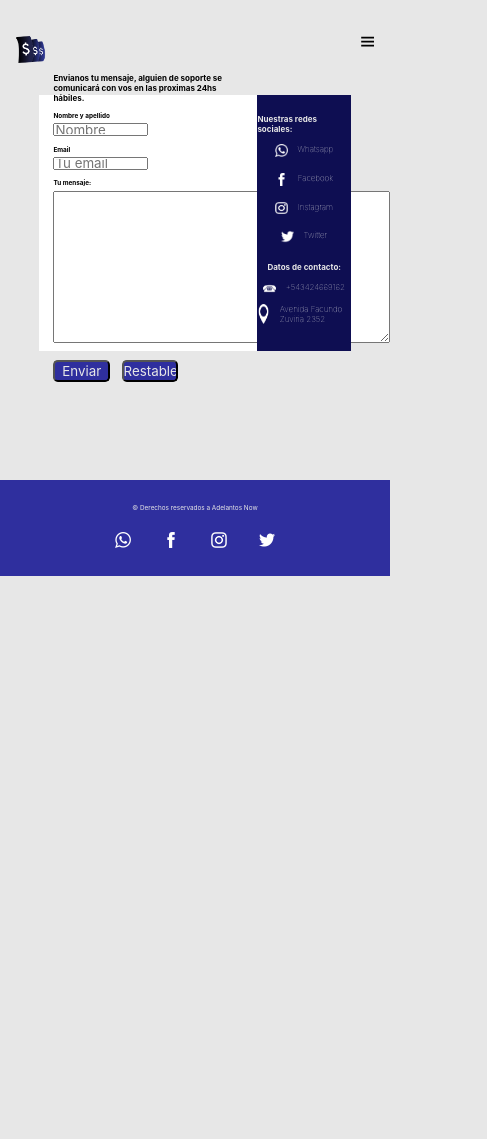
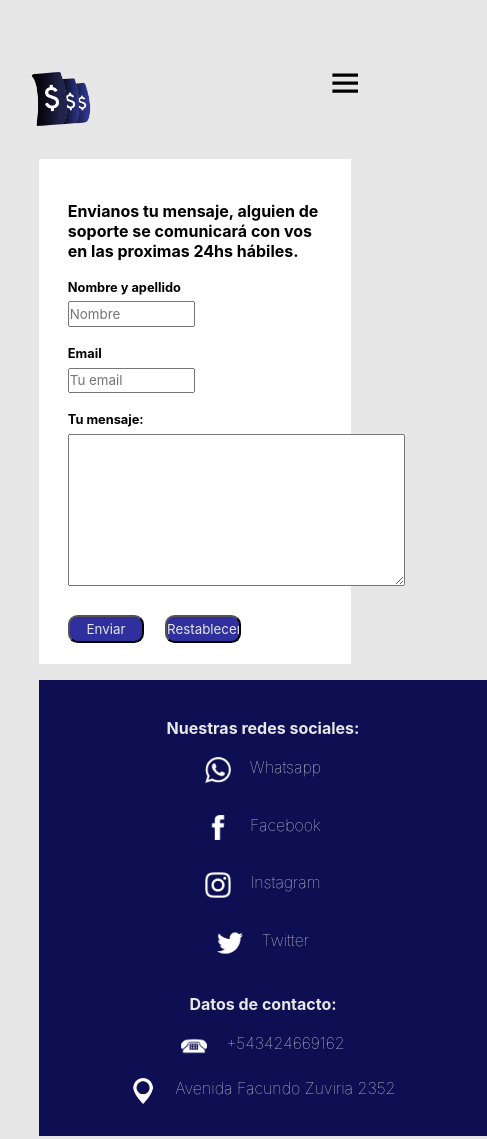
Before and after one commit to franncottet/Web-Adelantosnow_Github, a website: page assets/pages/Contacto.html in a window 390 px wide. Shown: the top 1139 px of the page, 487 px wide, since content can reach past the window. Before the commit the page ends 844 px from the top, so only its background shows below. Drawn offline with Linux system fonts and the light colour scheme.

Commit message:
cambios finales

```diff
--- a/sass/misc/_mediaqueries.scss
+++ b/sass/misc/_mediaqueries.scss
@@ -1,4 +1,6 @@
 /* MEDIA QUERIES */
+
+
 
 @media screen and (min-width: 768px){
 
@@ -10,6 +12,15 @@
 
 
 @media screen and (max-width: 768px){
+
+    .container{
+        width: 80%;
+
+    }
+
+
+
+
 
 .nav-label{
     display: block;
@@ -29,7 +40,7 @@
 
 .nav-menu{
     position: fixed;
-    top: 200px;
+    top: 100px;
     bottom: 0;
     background-color: $secondary;
     width: 100%;
@@ -80,8 +91,6 @@
         padding-left: 4rem;
         text-align: center;
 
-
-
     }
 }
 
@@ -91,3 +100,10 @@
         font-size: 20%;
     }
 }
+
+@media screen and (max-width: 1200px){
+
+    html{
+        font-size: 40%;
+    }
+}
--- a/sass/views/about.scss
+++ b/sass/views/about.scss
@@ -1,8 +1,8 @@
 /* Variables */
 @import "../misc/variables";
 @import "../misc/normalize";
+@import "../partials/header";
 @import "../misc/mediaqueries";
-@import "../partials/header";
 @import "../misc/mixins";
 @import "../partials/footer";
 
@@ -13,12 +13,15 @@
 /*MAIN*/
 
 .container {
-    margin-top: 10rem;
+    margin-top: 20rem;
     font-size: 4rem;
     color: #000000;
+
 }
 
-
+.imagen3{
+    display: none;
+}
 
 
 .texto1 {
@@ -76,3 +79,57 @@
     }
 
 }
+
+/* MEDIA QUERIES EXTRA */
+
+
+@media screen and (max-width: 768px){
+
+    .imagen3{
+        display: flex;
+        width: 100rem;
+        justify-content: center;
+        align-content: center;
+        text-align: center;
+        margin: 0 auto;
+        margin-left: 10rem;
+    }
+
+    .container{
+        display: flex;
+        flex-direction: column;
+        margin-right: 0;
+        margin-left: 6rem;
+    }
+
+
+.imagen1{
+    display: none;
+
+}
+
+.imagen2{
+    display: none;
+}
+
+
+.texto1{
+    justify-content: center;
+    align-content: center;
+    margin-left: 4rem;
+}
+
+.texto2{
+    justify-content: center;
+    align-content: center;
+    margin-left: 5rem;
+}
+}
+
+
+@media screen and (max-width: 590px){
+
+    .imagen3{
+        margin-left: 7rem;
+    }
+}
--- a/sass/views/account.scss
+++ b/sass/views/account.scss
@@ -17,6 +17,7 @@
     height: 100em;
     padding: 8% 0 0;
     margin: auto;
+
   }
   .form {
     display: flex;
@@ -126,7 +127,7 @@
     position: fixed;
     top: 100px;
     bottom: 0;
-    background-color: var(--secondary);
+    background-color: $secondary;
     width: 100%;
     left: 0;
     display: flex;
--- a/sass/views/contact.scss
+++ b/sass/views/contact.scss
@@ -204,13 +204,37 @@
 @media screen and (max-width: 768px){
 
     .container{
-        width: 80%;
 
+        flex-direction: column;
+        margin-bottom: 40rem;
+        align-content: center;
     }
 
 
 
 
+    html{
+        font-size: 30%;
+    }
+
+    .container-form{
+        min-width: 80%;
+        width: 80%;
+        height: 80rem;
+        background-color: #ffffff;
+        display: flex;
+        flex-direction: column;
+        justify-content: center;
+        padding: 4.5em;
+        margin: 0 auto;
+        font-family: $font-primary;
+        margin-bottom: 2.5rem;
+    }
+
+    .container-info{
+        justify-content: center;
+        margin: 0 auto;
+    }
 
 .nav-label{
     display: block;
@@ -232,7 +256,7 @@
     position: fixed;
     top: 100px;
     bottom: 0;
-    background-color: var(--secondary);
+    background-color: $secondary;
     width: 100%;
     left: 0;
     display: flex;
@@ -287,6 +311,34 @@
 @media screen and (max-width: 480px){
 
     html{
-        font-size: 20%;
+        font-size: 10%;
     }
+    .container{
+        width: 100%;
+
+    }
+
+
 }
+
+@media screen and (max-width: 1200px){
+
+    html{
+        font-size: 40%;
+    }
+    .container{
+        width: 80%;
+
+
+    }
+
+}
+
+@media screen and (max-width: 590px){
+
+    .container-form{
+        width: 100%;
+    }
+
+
+}
--- a/sass/views/home.scss
+++ b/sass/views/home.scss
@@ -1,7 +1,7 @@
 @import "../misc/variables";
 @import "../misc/normalize";
 @import "../partials/header";
-
+@import "../partials/footer";
 
 /* Globals */
 
@@ -280,47 +280,6 @@
     border-radius: 10px;
 }
 
-/* FOOTER */
-
-.footer-container {
-    display: flex;
-    width: 100%;
-    height: 30rem;
-    background-color: #2F2F9E;
-    margin-top: 20rem;
-    margin-right: 0;
-    margin-bottom: 0;
-    align-content: center;
-    justify-content: center;
-
-}
-
-.footer{
-   margin-top: 7.5rem;
-}
-
-.footer p{
-    display: flex;
-    font-size: 2rem;
-    color: #e7e7e7;
-    justify-content: center;
-    align-content: center;
-    margin-bottom: 4rem;
-}
-
-.footer_icons {
-    display: flex;
-    align-items: center;
-    justify-content: center;
-
-}
-.footer_icons img{
-    margin-left: 5rem;
-    margin-right: 5rem;
-    width: 5em;
-
-
-}
 
 /* MEDIA QUERIES */
 
@@ -357,7 +316,7 @@
     position: fixed;
     top: 100px;
     bottom: 0;
-    background-color: var(--secondary);
+    background-color: $secondary;
     width: 100%;
     left: 0;
     display: flex;
--- a/sass/views/services.scss
+++ b/sass/views/services.scss
@@ -29,12 +29,14 @@
     margin-right: 7rem;
     display: flex;
     justify-content: center;
+
 }
 
 .texto1{
 
     font-size: 3rem;
     margin-left: 3rem;
+
 }
 
 
@@ -47,6 +49,7 @@
 .imagen1{
     height: 40rem;
     justify-content: flex-end;
+    float: left;
 }
 
 .imagen1:hover{
@@ -98,13 +101,39 @@
 
 @media screen and (max-width: 768px){
 
+    html{
+        font-size: 30%;
+    }
+
+    .container h2{
+        font-size: 4rem
+    }
+
 .nav-label{
     display: block;
 
     cursor: pointer;
 }
 
+.Container-first {
+    display: flex;
+    flex-direction: column;
+    align-items: center;
+    justify-content: center;
 
+}
+
+.Container-second {
+    display: flex;
+    flex-direction: column-reverse;
+    align-items: center;
+    justify-content: center;
+
+}
+
+.imagen2{
+    margin-bottom: 5rem;
+}
 
 
 .nav-img{
@@ -118,7 +147,7 @@
     position: fixed;
     top: 100px;
     bottom: 0;
-    background-color: var(--secondary);
+    background-color: $secondary;
     width: 100%;
     left: 0;
     display: flex;
@@ -170,9 +199,33 @@
     }
 }
 
+@media screen and (max-width: 590px){
+
+
+
+    .imagen1{
+        height: 30rem;
+
+    }
+
+    .imagen2{
+        height: 30rem;
+
+    }
+}
+
 @media screen and (max-width: 480px){
 
     html{
-        font-size: 20%;
+        font-size: 10%;
     }
 }
+
+@media screen and (max-width: 1200px){
+
+    html{
+        font-size: 40%;
+    }
+
+
+}
```
Also changed, not shown: assets/pages/Nosotros.html (+5 -1 lines), assets/pages/Servicio.html (+2 -1 lines), css/about.css, css/account.css, css/contact.css, css/home.css, css/services.css.
